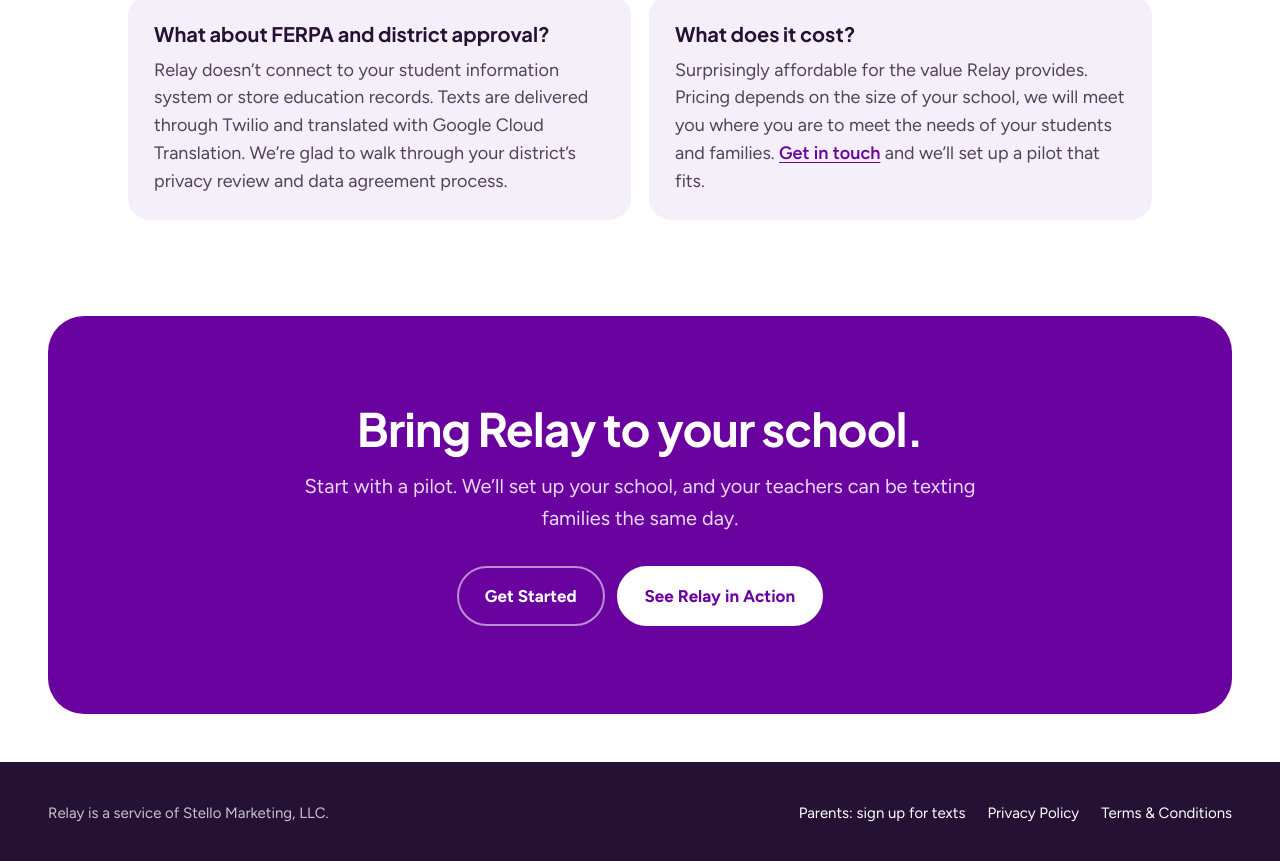
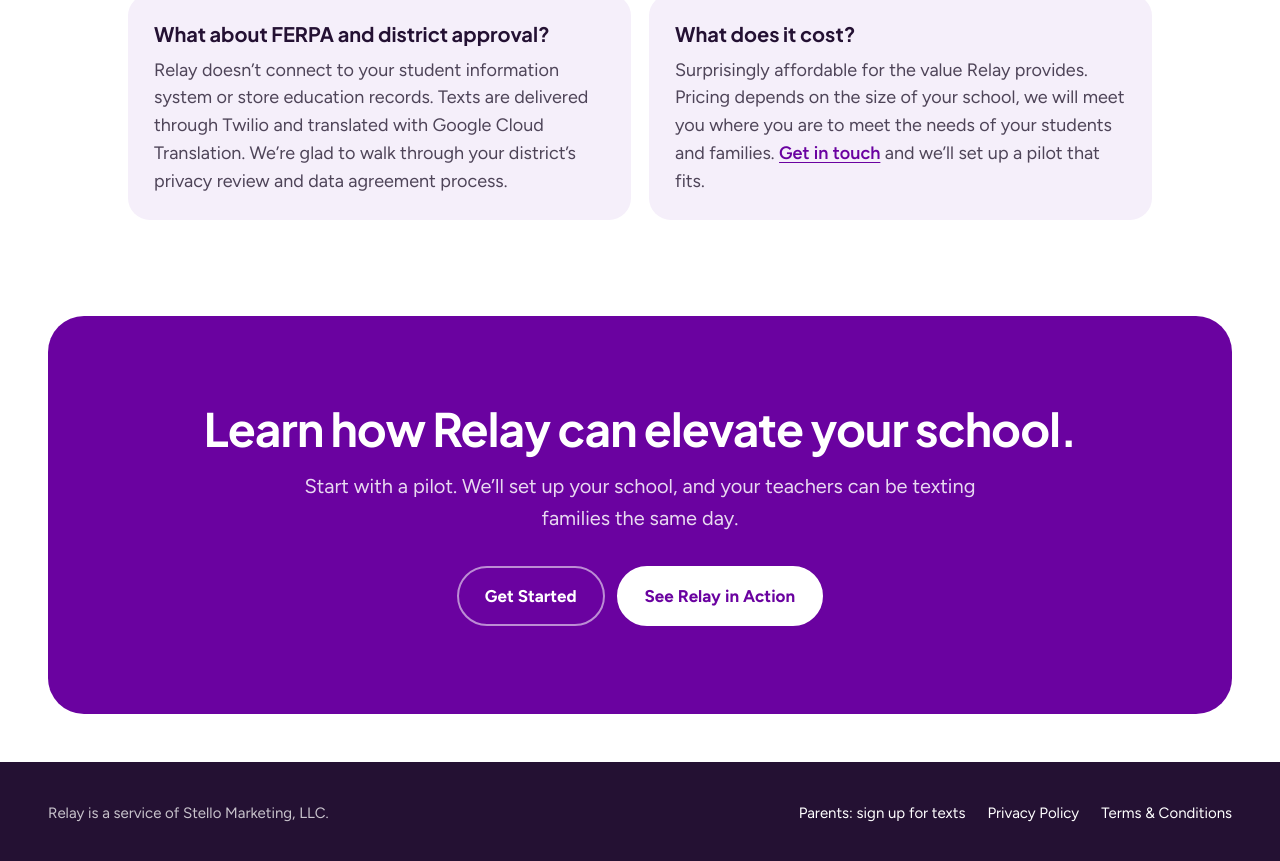
Before and after one commit to stellomax/relay-text, a Next.js app: page / in a window 1280 px wide. Shown: the part 4138-4999 px from the top of the page. Built offline with nearby package versions, Linux system fonts and the light colour scheme.

Commit message:
Home: closing card headline 'Learn how Relay can elevate your school.'
Co-Authored-By: Claude Opus 5.5 <noreply@anthropic.com>
Claude-Session: https://claude.ai/code/session_01NHaCwh9APNv8QtQw9JUgEf

```diff
--- a/app/page.tsx
+++ b/app/page.tsx
@@ -359,7 +359,7 @@ export default function Landing() {
         </section>
 
         <section className="lp-final">
-          <h2>Bring Relay to your school.</h2>
+          <h2>Learn how Relay can elevate your school.</h2>
           <p>Start with a pilot. We’ll set up your school, and your teachers can be texting families the same day.</p>
           <div className="lp-ctas center">
             <a className="lp-btn outline-light" href={CONTACT}>
```
